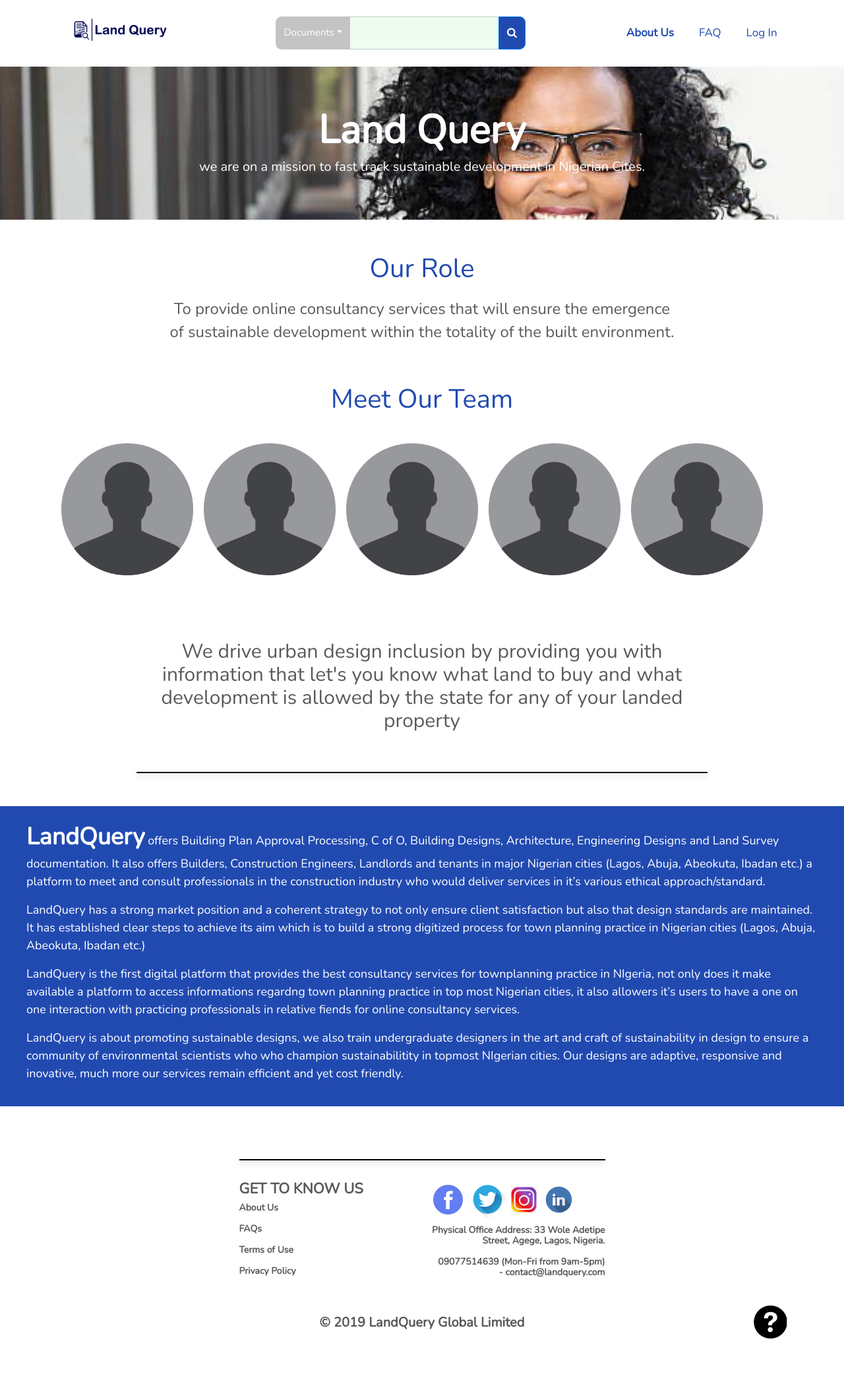
After one commit to oladejimujeeb/MasterBuilder, a Flask app: page /about in a window 1280 px wide. The commit adds this page. Shown: the whole page at 66% size. Run offline with Flask 2, Linux system fonts and the light colour scheme; some libraries are stand-ins or nearby versions.

Commit message:
added about page

```diff
--- a/app.py
+++ b/app.py
@@ -7,6 +7,10 @@ app.config.from_pyfile('config.cfg')
 @app.route('/')
 def home():
     return render_template('index.html')
+
+@app.route('/about')
+def about():
+    return render_template('about.html')
 
 @app.route('/signup')
 def signup():
--- a/static/css/style.css
+++ b/static/css/style.css
@@ -5,7 +5,8 @@ header {
     box-shadow: 0 2px 10px rgba(200, 200, 200, 0.5);
 }
 .navbar {
-    padding-bottom: 20px;
+    margin-top: -22px;
+    margin-bottom: -10px;
 }
 .container-fluid {
     width: 90%;
@@ -14,12 +15,12 @@ header {
 .navbar-dark .navbar-nav .nav-link {
     font-size: 17px;
     line-height: 23px;
-    color: #357012;
+    color: #214AB1;
     padding-left: 30px;
 }
 .navbar-dark .navbar-toggler {
     color: rgb(255,255,255);
-    background: #357012;
+    background: #214AB1;
 }
 .navbar-dark .navbar-nav .active>.nav-link,
 .navbar-dark .navbar-nav .nav-link.active,
@@ -27,7 +28,7 @@ header {
 .navbar-dark .navbar-nav .show>.nav-link
 .navbar-dark .navbar-nav .nav-item.active,
 .navbar-dark .navbar-nav .nav-link:hover {
-    color: #357012;
+    color: #214AB1;
     font-weight: bold;
 }
 .navbar .navbar-collapse {
@@ -51,12 +52,12 @@ header {
     padding-top: 3px;
 }
 .btn.btn-primary.btn-search {
-    background: #357012;
+    background: #214AB1;
     border-radius: 0px 9px 9px 0px;
     margin-left: -10px;
 }
 #buildingpermit-wrapper h1 strong {
-    color: #357012;
+    color: #214AB1;
 }
 header h1 {
     font-weight: 500;
@@ -67,7 +68,7 @@ header h1 {
     margin-top: 50px;
 }
 .btn.btn-create {
-    background: #357012;
+    background: #214AB1;
     border-radius: 5px;
     font-weight: bold;
     font-size: 19px;
@@ -91,7 +92,7 @@ header h1 {
     margin-top: 20px;
 }
 .btn.btn-need {
-    background: #357012;
+    background: #214AB1;
     border-radius: 7px;
     border: none;
     font-weight: 500;
@@ -106,7 +107,8 @@ header h1 {
     margin: 50px auto;
     text-align: center;
 }
-#permit-wrapper p {
+#permit-wrapper p,
+.role-wrapper p {
     font-weight: 500;
     font-size: 30px;
     line-height: 35px;
@@ -122,7 +124,7 @@ footer hr {
     margin-top: 55px;
 }
 .master-builder {
-    background: #357012;
+    background: #214AB1;
     padding: 20px 40px;
 }
 .master-builder p {
@@ -184,9 +186,10 @@ footer .text-right {
 .signup-wrapper {
     width: 40%;
     margin: auto;
-    margin-bottom: -25px;
+    padding-bottom: 40px;
 }
 .signup-logo {
+    height: 100px;
     margin-top: 40px;
     margin-bottom: 20px;
 }
@@ -640,7 +643,7 @@ padding: 10px
     margin-top: 15px;
 }
 #information-wrapper h2 {
-    color: #357012;
+    color: #214AB1;
     font-weight: bold;
     font-size: 30px;
 }
@@ -648,6 +651,40 @@ padding: 10px
     width: 94%;
     margin: auto;
     font-weight: 500;
-font-size: 17px;
-line-height: 22px;
+    font-size: 17px;
+    line-height: 22px;
 }
+
+/* about page */
+.about-wrapper {
+    background: url(../images/about.png);
+    background-size: cover;
+    padding: 60px 0;
+    color: #fff;
+}
+.about-wrapper h1 {
+    font-size: 60px;
+    font-weight: 900;
+    text-transform: capitalize;
+}
+.role-wrapper {
+    width: 70%;
+    margin: auto;
+    margin-top: 50px;
+}
+.role-wrapper h1,
+.team-wrapper h1 {
+    color: #214AB1;
+    margin-bottom: 20px;
+}
+
+.mt-50 {
+    margin-top: 50px;
+}
+.role-wrapper p {
+    font-size: 24px;
+}
+.team-wrapper img {
+    height: 200px;
+    margin-top: 15px;
+}
--- /dev/null
+++ b/templates/about.html
@@ -0,0 +1,43 @@
+{% extends 'layout.html' %}
+{% block title %}
+<title> Master Builder - Better way to secure your Building Permit </title>
+{% endblock %}
+{% block body %}
+
+	<div class="text-center about-wrapper">
+		<div class="container">
+			<h1>Land Query</h1>
+			<h5>we are on a mission to fast track sustainable development in Nigerian Cites.</h5>
+		</div>
+	</div>
+
+	<div class="container">
+		<div class="text-center role-wrapper">
+			<h1>Our Role</h1>
+			<p>To provide online consultancy services that will ensure the emergence of sustainable development within the totality of the built environment.</p>
+		</div>
+	</div>
+	<div class="container">
+		<div class="team-wrapper mt-50">
+			<h1 class="text-center">Meet Our Team</h1>
+			<div class="d-flex">
+				<div class="p-2">
+					<a href=""><img src="../static/images/placeholder.png" class="img-fluid" alt=""></a>
+				</div>
+				<div class="p-2">
+					<a href=""><img src="../static/images/placeholder.png" class="img-fluid" alt=""></a>
+				</div>
+				<div class="p-2">
+					<a href=""><img src="../static/images/placeholder.png" class="img-fluid" alt=""></a>
+				</div>
+				<div class="p-2">
+					<a href=""><img src="../static/images/placeholder.png" class="img-fluid" alt=""></a>
+				</div>
+				<div class="p-2">
+					<a href=""><img src="../static/images/placeholder.png" class="img-fluid" alt=""></a>
+				</div>
+			</div>
+		</div>
+	</div>
+
+{% endblock%}
--- a/templates/includes/_footer.html
+++ b/templates/includes/_footer.html
@@ -24,12 +24,12 @@
                             </div>
                             <div class="text-right">
                                 <p>Physical Office Address: 33 Wole Adetipe Street, Agege, Lagos, Nigeria.</p>
-                                <p>09077514639 (Mon-Fri from 9am-5pm) - contact@masterbuilder.com</p>
+                                <p>09077514639 (Mon-Fri from 9am-5pm) - contact@landquery.com</p>
                             </div>
                         </div>
                     </div>
                 </div>
-                <h6>© 2019 Master Builder Global Limited</h6>
+                <h6>© 2019 LandQuery Global Limited</h6>
             </div>
             <a href=""><img src="../static/images/help.png" class="img-fluid ask-questions" alt="Ask questions"></a>
         </div>
--- a/templates/includes/_prefooter.html
+++ b/templates/includes/_prefooter.html
@@ -2,16 +2,16 @@
         <section id="permit-wrapper" data-aos="fade-up">
             <div class="container">
                 <div class="consult-div">
-                    <p>We drive urban design inclusion by providing you with informations that let's you know what land to buy and what development is allowed by the state for any of your landed property</p>
+                    <p>We drive urban design inclusion by providing you with information that let's you know what land to buy and what development is allowed by the state for any of your landed property</p>
                     <hr>
                 </div>
             </div>
         </section>
 
         <section class="master-builder" data-aos="slide-up">
-            <p><span>Master Builder</span> offers Building Plan Approval Processing, C of O, Building Designs, Architecture, Engineering Designs and Land Survey  documentation. It also offers Builders, Construction Engineers, Landlords and tenants in major Nigerian cities (Lagos, Abuja, Abeokuta, Ibadan etc.) a platform to meet and consult professionals in the construction industry who would deliver services in it’s various ethical approach/standard.</p>
-            <p>Master BUilder  has a strong market position and a coherent strategy to not only ensure client satisfaction but also that design standards are maintained. It has established clear steps to achieve its aim which is to build a strong digitized process for town planning practice in Nigerian cities (Lagos, Abuja, Abeokuta, Ibadan etc.)</p>
-            <p>Master Builder is the first digital platform that provides the best consultancy services for townplanning practice in NIgeria, not only does it make available a platform to access informations regardng town planning practice in top most Nigerian cities,  it also allowers it’s users to have a one on one interaction with practicing professionals in relative fiends for online consultancy services.</p>
-            <p>Master Builder is about promoting sustainable designs, we also train undergraduate designers in the art and craft of sustainability in design  to ensure a community of environmental scientists who who champion sustainabilitity in topmost NIgerian cities. Our designs are adaptive, responsive and inovative, much more our services remain efficient and yet cost friendly.</p>
+            <p><span>LandQuery</span> offers Building Plan Approval Processing, C of O, Building Designs, Architecture, Engineering Designs and Land Survey  documentation. It also offers Builders, Construction Engineers, Landlords and tenants in major Nigerian cities (Lagos, Abuja, Abeokuta, Ibadan etc.) a platform to meet and consult professionals in the construction industry who would deliver services in it’s various ethical approach/standard.</p>
+            <p>LandQuery has a strong market position and a coherent strategy to not only ensure client satisfaction but also that design standards are maintained. It has established clear steps to achieve its aim which is to build a strong digitized process for town planning practice in Nigerian cities (Lagos, Abuja, Abeokuta, Ibadan etc.)</p>
+            <p>LandQuery is the first digital platform that provides the best consultancy services for townplanning practice in NIgeria, not only does it make available a platform to access informations regardng town planning practice in top most Nigerian cities,  it also allowers it’s users to have a one on one interaction with practicing professionals in relative fiends for online consultancy services.</p>
+            <p>LandQuery is about promoting sustainable designs, we also train undergraduate designers in the art and craft of sustainability in design  to ensure a community of environmental scientists who who champion sustainabilitity in topmost NIgerian cities. Our designs are adaptive, responsive and inovative, much more our services remain efficient and yet cost friendly.</p>
         </section>
     </article>
--- a/templates/index.html
+++ b/templates/index.html
@@ -8,7 +8,7 @@
             <div class="row" data-aos="fade-right">
                 <div class="col-lg-6 col-md-6">
                     <div>
-                        <h1><strong>Verify</strong> and <strong>Acquire</strong> informations about your land within <strong>One hour </strong></h1>
+                        <h1><strong>Verify</strong> and <strong>Acquire</strong> information about your land within <strong>One hour </strong></h1>
                         <a class="btn btn-create" href="/land-info" data-aos="fade-up">Get Started</a>
                     </div>
                 </div>
--- a/templates/layout-auth.html
+++ b/templates/layout-auth.html
@@ -23,10 +23,10 @@
     {% endblock %}
 </head>
 <body>
-    <header>
+    <header style="box-shadow: none;">
         <div class="signup-wrapper" data-aos="fade-down">
             <div class="text-center">
-                <a href="/"><img src="../static/images/logo.png" class="img-fluid signup-logo" alt="logo"></a>
+                <a href="/"><img src="../static/images/logo.jpg" class="img-fluid signup-logo" alt="logo"></a>
             </div>
             <!-- signin/up page content -->
             {%block body%}
--- a/templates/layout.html
+++ b/templates/layout.html
@@ -27,7 +27,7 @@
         <!-- nav -->
         <nav class="navbar navbar-expand-lg navbar-dark">
             <div class="container-fluid">
-              <a class="navbar-brand" href="/"><img src="../static/images/logo.png" class="img-fluid" alt="logo" style="height: 100px;"></a>
+              <a class="navbar-brand" href="/"><img src="../static/images/logo.jpg" class="img-fluid" alt="logo" style="height: 100px; margin-top: 7px;"></a>
               <button class="navbar-toggler navbar-toggler-right" type="button" data-toggle="collapse" data-target="#navb">
                 <span class="navbar-toggler-icon"></span>
               </button>
```
Also changed, not shown: static/images/about.png (added), static/images/logo-green.png (renamed from static/images/logo.png), static/images/logo.jpg (added), static/images/placeholder.png (added), 1 other file.
